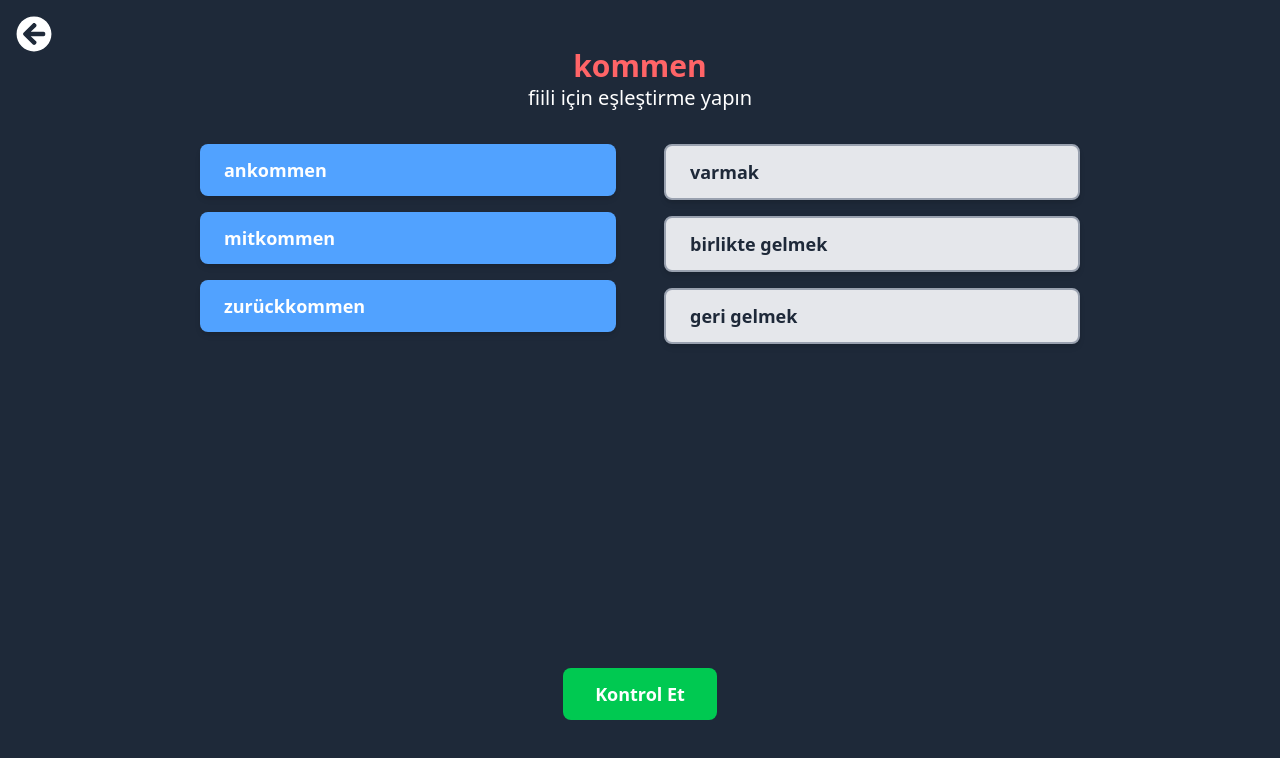
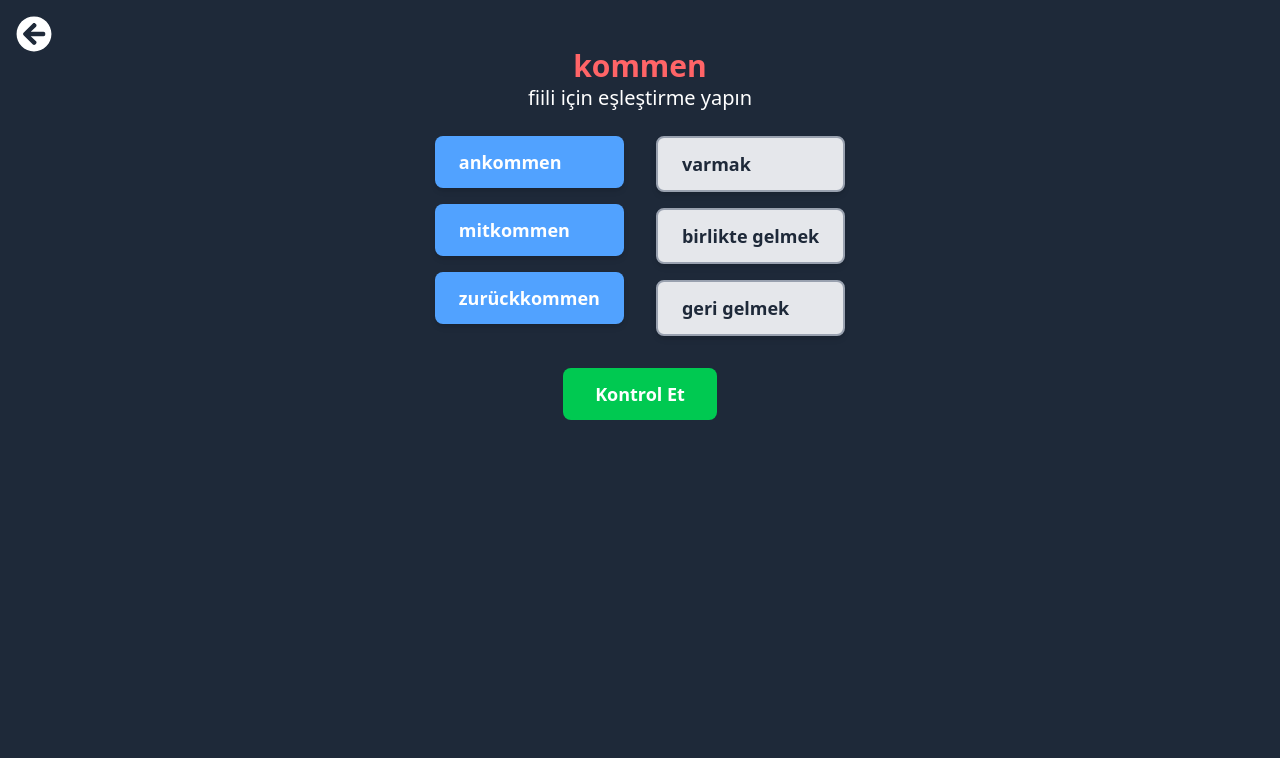
Before and after one commit to olcayaltun/DeutschVerben, a React (Vite) app: page /tren in a window 1280 px wide. Shown: the top 758 px of the page. Built offline with nearby package versions, Linux system fonts and the light colour scheme.

Commit message:
kppdsASDFdfsjl

```diff
--- a/src/pages/Tren.jsx
+++ b/src/pages/Tren.jsx
@@ -131,9 +131,9 @@ const Tren = () => {
             fiili için eşleştirme yapın
           </h2>
 
-          <div className="flex flex-col md:flex-row gap-8 justify-center min-h-[500px]">
-            {/* Kelimeler Sütunu - Scroll Eklendi */}
-            <div className="space-y-4 flex-1 overflow-y-auto max-h-[70vh] p-2">
+          <div className="flex gap-8 justify-center">
+            {/* Almanca Kelimeler */}
+            <div className="space-y-4">
               {wordKeys.map((word) => {
                 const isCorrect =
                   matches.find((m) => m.word === word)?.match === words[word];
@@ -152,28 +152,42 @@ const Tren = () => {
               })}
             </div>
 
-            {/* Anlamlar Sütunu - Scroll Eklendi */}
-            <div className="space-y-4 flex-1 overflow-y-auto max-h-[70vh] p-2">
-              {shuffledMeanings.map((meaning) => (
+            {/* Türkçe Anlamlar */}
+            <div className="space-y-4">
+              {shuffledMeanings.map((meaning) => {
+                const matchedWord = matches.find(
+                  (m) => m.match === meaning
+                )?.word;
+                const isCorrect = matchedWord
+                  ? words[matchedWord] === meaning
+                  : false;
+
+                return (
                   <div
                     key={meaning}
                     data-meaning={meaning}
                     className={`px-6 py-3 rounded-lg text-lg border-2 ${
-                    matches.some(
-                      (m) => m.match === meaning && words[m.word] === meaning
-                    )
+                      isCorrect
                         ? "bg-green-400 border-green-600"
-                      : matches.some(
-                          (m) =>
-                            m.match === meaning && words[m.word] !== meaning
-                        )
+                        : matchedWord
                         ? "bg-red-400 border-red-600"
                         : "bg-gray-200 border-gray-400"
                     } text-gray-800 font-semibold shadow-md`}
+                    style={{
+                      display: "flex",
+                      alignItems: "center",
+                      justifyContent: "space-between", // Kelime ve anlam arasındaki boşluk
+                    }}
                   >
-                  {meaning}
+                    <span>{meaning}</span>
+                    {matchedWord && (
+                      <span className="text-blue-500 font-semibold">
+                        {matchedWord}
+                      </span>
+                    )}
                   </div>
-              ))}
+                );
+              })}
             </div>
           </div>
 
```
Lines whose indentation alone changed are shown as unchanged.
